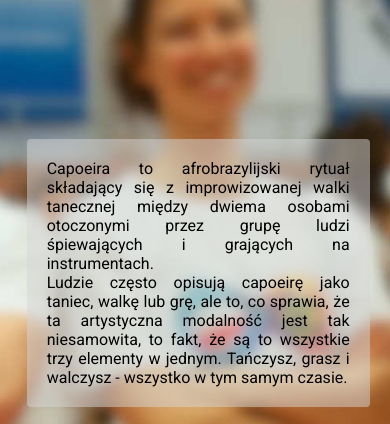
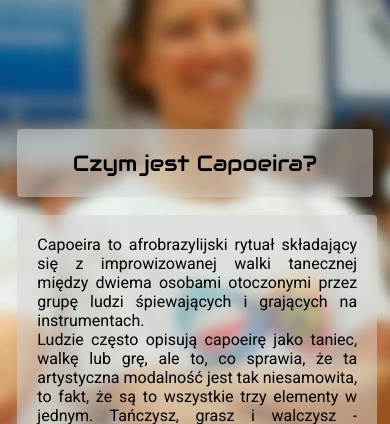
Before and after one commit to zetronix/zetronix.github.io, a plain HTML site: page index.html in a window 390 px wide. Shown: the part 1020-1444 px from the top of the page. Drawn offline with nearby package versions, Linux system fonts and the light colour scheme.

Commit message:
add info, fix css

```diff
--- a/index.html
+++ b/index.html
@@ -50,7 +50,7 @@
     <nav>
         <ul class="nav">
             <li><a id="capoInfoLink" href="#">Czym jest CAPOEIRA?</a></li>
-            <li><a id="groupInfoLink" href="#">Grupa</a></li>
+            <li><a id="groupInfoLink" href="#">Trenerzy</a></li>
             <li><a href="#kontakt">Kontakt</a></li>
         </ul>
     </nav>
@@ -80,6 +80,10 @@
 <div class="space"></div>
 
 <article>
+    <div class="articleTitle">
+        Czym jest Capoeira?
+    </div>
+    <br/>
     <div class="infoContainter" id="capoeira">
         <div class="capoeiraInfo">
             Capoeira to afrobrazylijski rytuał składający się z improwizowanej walki tanecznej między dwiema osobami
@@ -118,7 +122,12 @@
 </article>
 
 <div class="space"></div>
+
 <article>
+    <div class="articleTitle">
+        Trenerzy
+    </div>
+    <br/>
     <div class="trainer" id="trainers">
         <div class="trainerImg" >
             <img class="capoImg" src="img/ania_jpg.jpg"/>
--- a/styles/mobilestyle.css
+++ b/styles/mobilestyle.css
@@ -31,7 +31,7 @@
         font-weight: 400;
         font-size: 16px;
         text-align: center;
-        width: 90%;
+        width: 95%;
     }
 
     .capoeiraInfo{
@@ -74,4 +74,10 @@
         margin-right: 10px;
         text-align: justify;
     }
+
+    .articleTitle{
+        width: 90%;
+        padding: 20px 10px 20px 10px;
+        font-size: 22px;
+    }
 }
--- a/styles/style.css
+++ b/styles/style.css
@@ -61,7 +61,7 @@ main {
     font-size: 70px;
     font-weight: 400;
     font-style: normal;
-    color: gold
+    color: gold;
 }
 
 .trening {
@@ -148,18 +148,29 @@ main {
     font-size: 18px;
     text-align: center;
     margin: auto;
-    padding: 10px;
 }
 
 .capoeiraInfo{
     background-color: rgba(214, 214, 214, 0.5);
     border-radius: 4px;
     margin: auto;
-    display: flex;
     width: 40%;
     height: auto;
     text-align: justify;
     padding: 20px;
+}
+
+.articleTitle{
+    background-color: rgba(214, 214, 214, 0.5);
+    border-radius: 4px;
+    margin: auto;
+    width: 40%;
+    height: auto;
+    padding: 20px;
+    font-size: 35px;
+    font-family: "Audiowide", sans-serif;
+    text-align: center;
+    display: block;
 }
 
 .capoeiraImage{
@@ -178,7 +189,7 @@ main {
     margin: auto;
     padding: 0;
     width: 40%;
-    padding: 10px;
+    padding: 20px;
 }
 
 .trainerImg{
```
